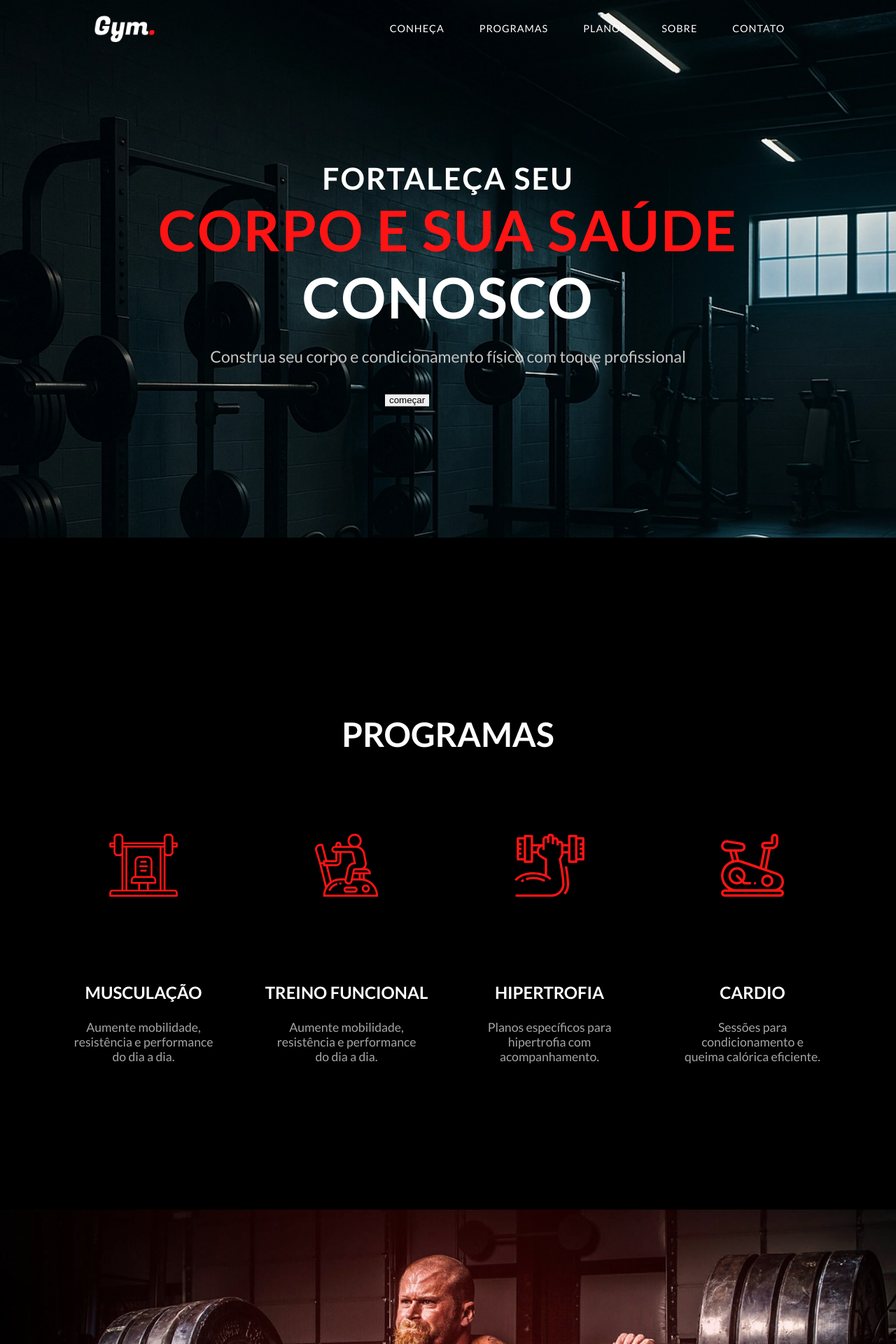
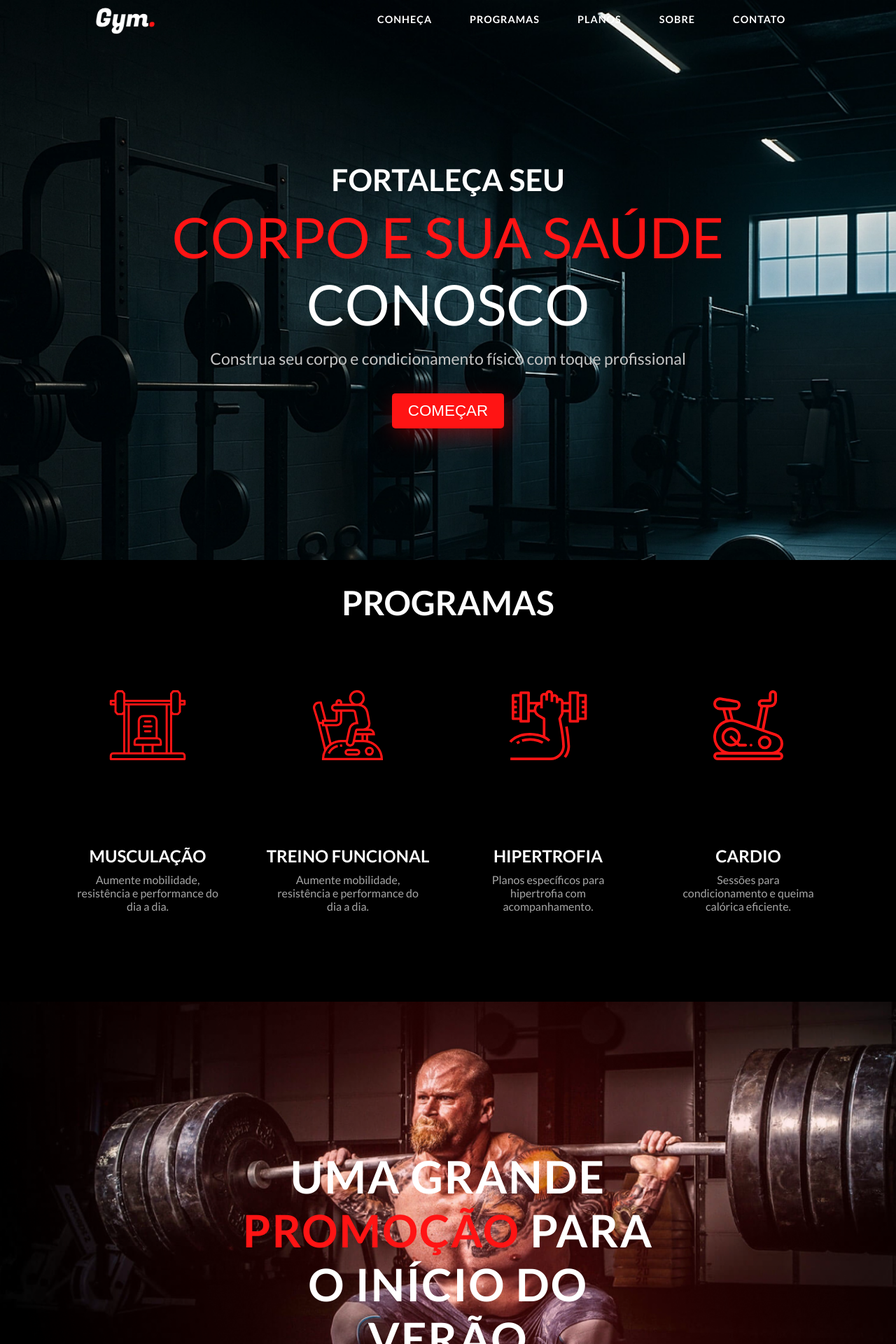
Before and after one commit to gemaquejr/react-gym-app, a React (Create React App) app: page / in a window 1280 px wide. Shown: the top 1920 px of the page at 70% size. Built offline with nearby package versions, Linux system fonts and the light colour scheme; the HTML template or start-up script is replaced by a standard one.

Commit message:
Fix: refatora o estilo do projeto
Signed-off-by: Francisco Gemaque <gemaquejr@hotmail.com>

```diff
--- a/src/index.css
+++ b/src/index.css
@@ -1,14 +1,17 @@
 @import url("https://fonts.googleapis.com/css2?family=Lato:ital,wght@0,100;0,300;0,400;0,700;0,900;1,100;1,300;1,400;1,700;1,900&display=swap");
 
-body {
-  margin: 0;
-  padding: 0;
-  background-color: #000000;
-  font-family: "Lato", sans-serif;
-}
+/* ========= GLOBAL ========= */
 
 * {
   box-sizing: border-box;
+  margin: 0;
+  padding: 0;
+}
+
+body {
+  font-family: "Lato", sans-serif;
+  background-color: #000000;
+  color: #ffffff;
 }
 
 ul {
@@ -19,88 +22,60 @@ a {
   text-decoration: none;
 }
 
+input,
+textarea,
 button {
+  border: none;
   outline: none;
-  border: none;
 }
 
-input {
-  outline: none;
-  border: none;
+/* ========= UTILITIES ========= */
+
+.btn {
+  display: flex;
+  justify-content: center;
+  align-items: center;
+  width: 160px;
+  height: 50px;
+  margin-top: 20px;
+  font-size: 1.4rem;
+  text-transform: uppercase;
+  color: #ffffff;
+  background-color: #ff1414;
+  border-radius: 5px;
+  box-shadow: 5px 10px 30px rgba(255, 2, 2, 0.336);
+  cursor: pointer;
+  transition: all 0.3s ease;
 }
 
-.logo img {
-  width: 90px;
+.btn:hover {
+  background-color: transparent;
+  border: 2px solid #ff1414;
 }
 
-#main {
-  width: 100%;
-  height: 768px;
-  position: relative;
-  background-repeat: no-repeat;
-  background-size: cover;
-  background-image: url("./images/banner.png");
-  z-index: 0;
-}
+/* ========= NAVBAR ========= */
 
 nav {
+  position: fixed;
+  top: 0;
+  left: 0;
+  z-index: 1;
+  width: 100%;
   display: flex;
   justify-content: space-around;
   align-items: center;
-  position: fixed;
-  left: 0;
-  top: 0;
-  width: 100%;
-  z-index: 1;
   background-color: transparent;
   transition: 0.6s ease-in-out;
   cursor: pointer;
 }
 
 nav.active {
-  box-shadow: 5px 10px 30px rgba(0, 0, 0, 0.157);
   background-color: #000000;
+  box-shadow: 0 2px 10px rgba(0, 0, 0, 0.5);
 }
 
-nav ul {
-  display: flex;
-}
-
-.active {
-  background-color: #ff1414;
-  color: #ffffff;
-  box-shadow: 5px 10px 30px rgba(198, 64, 64, 0.411);
-  transition: all ease 0.2s;
-}
-
-.active:hover {
-  background-color: #000000;
-  color: #ffffff;
-  box-shadow: 5px 10px 30px rgba(198, 64, 64, 0.411);
-  transition: all ease 0.2s;
-}
-
-nav ul li a {
-  font-family: "Lato";
-  height: 40px;
-  line-height: 43px;
-  margin: 3px;
-  padding: 0px 22px;
-  display: flex;
-  font-size: 0.9rem;
-  text-transform: uppercase;
-  font-weight: 500;
-  color: #ffffff;
-  letter-spacing: 1px;
-  border-radius: 3px;
-  transition: 0.2s ease-in-out;
-}
-
-nav ul li a:hover {
-  background-color: #ff1414;
-  color: #ffffff;
-  box-shadow: 5px 10px 30px rgba(255, 2, 2, 0.336);
-  transition: all ease 0.2s;
+.logo img {
+  width: 80%;
 }
 
 nav .menu-btn,
@@ -108,14 +83,69 @@ nav .menu-btn,
   display: none;
 }
 
+nav ul {
+  display: flex;
+  gap: 10px;
+}
+
+nav ul li a {
+  display: flex;
+  align-items: center;
+  justify-content: center;
+  height: 40px;
+  padding: 0 22px;
+  font-size: 0.9rem;
+  font-weight: 600;
+  text-transform: uppercase;
+  letter-spacing: 1px;
+  border-radius: 4px;
+  transition: 0.3s ease;
+}
+
+nav ul li a:hover {
+  background-color: #ff1414;
+}
+
+.active {
+  background-color: #ff1414;
+  box-shadow: 0 0 15px rgba(198, 64, 64, 0.411);
+  transition: all ease 0.2s;
+}
+
+.active:hover {
+  background-color: #000000;
+}
+
+/* ========= HEADER ========= */
+
+#main {
+  position: relative;
+  width: 100%;
+  height: 100vh;
+  background-repeat: no-repeat;
+  background-size: cover;
+  background-image: url("./images/banner.png");
+  z-index: 0;
+}
+
 .header-heading {
+  position: absolute;
+  top: 55%;
+  left: 50%;
+  transform: translate(-50%, -55%);
+  width: 900px;
   text-align: center;
-  font-family: "Lato";
-  width: 900px;
-  position: absolute;
-  left: 50%;
-  top: 55%;
-  transform: translate(-50%, -55%);
+}
+
+.header-heading h2 {
+  font-size: 2.7rem;
+  margin-bottom: 0.5rem;
+  font-weight: 700;
+}
+
+.header-heading h1 {
+  font-size: 5rem;
+  font-weight: 400;
 }
 
 .header-heading span {
@@ -125,161 +155,111 @@ nav .menu-btn,
 .header-heading .details {
   font-size: 23px;
   color: #c5c5c5;
-}
-
-.header-heading h2 {
-  font-family: "Lato";
-  font-size: 2.7rem;
-  margin: 0px;
-  letter-spacing: 2px;
-  color: #ffffff;
-}
-
-.header-heading h1 {
-  font-family: "Lato";
-  font-size: 5rem;
-  margin: 0px;
-  letter-spacing: 2px;
-  color: #ffffff;
+  margin-top: 1rem;
 }
 
 .header-btns {
   display: flex;
-  margin-top: 40px;
-  margin-left: 40%;
+  justify-content: center;
+  margin-top: 1rem;
 }
 
-.header-btn {
-  width: 160px;
-  height: 50px;
-  display: flex;
-  justify-content: center;
-  align-items: center;
-  font-size: 1.4rem;
-  background-color: #ff1414;
-  box-shadow: 5px 10px 30px rgba(255, 2, 2, 0.336);
-  border-radius: 5px;
-  color: #ffffff;
-}
-
-.header-btn:hover {
-  background-color: transparent;
-  transition: all ease 0.5s;
-  color: #ffffff;
-  border: 2px solid #ff1414;
-}
+/* ========= FEATURES ========= */
 
 #features {
-  width: 100%;
-  height: 120vh;
-  box-sizing: border-box;
-  font-family: "Lato";
   display: flex;
   flex-direction: column;
   align-items: center;
   justify-content: center;
-  padding-top: 40px;
+  padding-top: 2rem;
   background-color: #000000;
 }
 
 #features h1 {
-  color: #fff;
   font-size: 3rem;
+  margin-bottom: 2rem;
+  font-weight: 700;
 }
 
 .a-container {
   display: flex;
+  flex-wrap: wrap;
   justify-content: center;
-  align-content: center;
 }
 
 .a-box {
+  width: 20%;
+  height: 60vh;
+  margin: 15px;
   background-color: #000000;
-  width: 250px;
-  height: 400px;
-  margin: 20px;
   border-radius: 10px;
   overflow: hidden;
   transition: 0.4s ease-in-out;
-  position: relative;
+}
+
+.a-box:hover {
+  border: 1px solid #ff1414;
+  box-shadow: 2px 2px 12px rgba(184, 0, 0, 0.45);
 }
 
 .a-b-img {
   width: 100%;
-  height: 60%;
+  height: 50%;
 }
 
 .a-b-img img {
-  padding: 15px;
-  margin-top: 40px;
   width: 100%;
   height: 50%;
-}
-
-.a-box:hover {
-  border: 1px solid #ff1414;
-  box-shadow: 2px 2px 12px rgba(184, 0, 0, 0.445);
+  margin-top: 40px;
+  padding: 10px;
 }
 
 .a-b-text {
-  width: 100%;
-  height: 40%;
-  background-color: #000000;
   display: flex;
+  flex-direction: column;
   justify-content: center;
   align-items: center;
+  height: 20vh;
   text-align: center;
-  flex-direction: column;
-}
-
-.a-b-text h2 {
-  color: #fff;
 }
 
 .a-b-text p {
-  margin: 0px;
   color: #ffffffa6;
-  font-size: 1.1rem;
-  font-family: "Lato";
-  display: block;
-  display: -webkit-box;
+  font-size: 1rem;
   max-width: 80%;
-  margin-top: 5px;
+  margin-top: 10px;
   -webkit-line-clamp: 4;
   line-clamp: 4;
-  -webkit-box-orient: vertical;
+  display: -webkit-box;
   overflow: hidden;
   text-overflow: ellipsis;
-  margin-bottom: 10px;
 }
 
-.a-b-text p:hover {
-  color: #ffffff;
-}
-
-.a-b-text a {
-  margin-top: 15px;
-}
+/* ========= OFFER ========= */
 
 #offer {
-  padding-top: 30px;
+  position: relative;
   width: 100%;
-  height: 768px;
-  position: relative;
+  height: 100vh;
   background-repeat: no-repeat;
   background-size: cover;
   background-image: url(images/offer.png);
   text-align: center;
+  padding-top: 30px;
 }
 
 .pr-heading {
+  position: absolute;
+  top: 55%;
+  left: 50%;
+  transform: translate(-50%, -55%);
+  width: 600px;
   text-align: center;
-  font-family: "Lato";
-  width: 600px;
-  position: absolute;
-  left: 50%;
-  top: 55%;
-  transform: translate(-50%, -55%);
+}
+
+.pr-heading h1 {
+  font-size: 4rem;
+  letter-spacing: 2px;
 }
 
 .pr-heading span {
@@ -287,77 +267,42 @@ nav .menu-btn,
 }
 
 .pr-heading .details {
-  font-size: 23px;
+  font-size: 1.2rem;
   color: #c5c5c5;
-}
-
-.pr-heading .details {
-  font-size: 1.2rem;
-}
-
-.pr-heading h1 {
-  font-family: "Lato";
-  font-size: 4rem;
-  margin: 0px;
-  letter-spacing: 2px;
-  color: #ffffff;
 }
 
 .pr-btns {
   display: flex;
-  margin-top: 40px;
-  margin-left: 35%;
+  justify-content: center;
+  margin-top: 1rem;
 }
 
-.pr-btn {
-  width: 160px;
-  height: 50px;
-  display: flex;
-  justify-content: center;
-  align-items: center;
-  font-size: 1.4rem;
-  background-color: #ff1414;
-  box-shadow: 5px 10px 30px rgba(255, 2, 2, 0.336);
-  border-radius: 5px;
-  color: #ffffff;
-}
-
-.pr-btn:hover {
-  background-color: transparent;
-  transition: all ease 0.5s;
-  color: #ffffff;
-  border: 2px solid #ff1414;
-}
+/* ========= ABOUT ========= */
 
 #about {
-  margin-top: 100px;
-  width: 100%;
-  height: 120vh;
-  box-sizing: border-box;
   display: flex;
+  flex-wrap: wrap;
   align-items: center;
-  justify-content: space-between;
-  padding: 50px 5% 0px 5%;
-  position: relative;
+  justify-content: center;
+  padding: 5rem;
+  gap: 3rem;
 }
 
 .about-text {
-  width: 45%;
-  color: #fff;
-  list-style: circle;
+  width: 40%;
   text-align: justify;
 }
 
 .about-text h1 {
   font-size: 3rem;
   color: #ff1414;
-  font-weight: 500;
-  margin: 0px;
-  padding: 0px;
+  font-weight: 400;
+  margin-bottom: 1.5rem;
+  text-align: center;
 }
 
 .about-text p {
-  width: 80%;
+  margin-bottom: 1.5rem;
   font-size: 1.2rem;
   color: #cecece;
 }
@@ -367,242 +312,111 @@ nav .menu-btn,
   width: 140px;
   height: 45px;
   border-radius: 10px;
-  border: none;
-  outline: none;
-  color: #ffffff;
   background-color: #ff1414;
+  transition: all ease 0.3s;
 }
 
 .about-text button:hover {
+  background-color: rgb(0, 0, 0);
   box-shadow: 5px 10px 30px rgba(255, 2, 2, 0.336);
-  background-color: rgb(0, 0, 0);
-  transition: all ease 0.3s;
-  color: #ffffff;
-}
-
-.about-image {
-  width: 50%;
 }
 
 .about-image img {
-  width: 600px;
+  width: 500px;
 }
 
-#contact {
-  width: 100%;
+.about-btn {
   display: flex;
   justify-content: center;
-  align-items: center;
-  flex-direction: column;
+  margin-top: 1rem;
 }
 
-#contact h1 {
-  color: #fff;
-  font-size: 3rem;
+/* ========= CONTACT ========= */
+
+#contact {
+  display: flex;
+  flex-direction: column;
+  align-items: center;
+  justify-content: center;
+  padding: 3rem;
+}
+
+#contact h2 {
+  font-size: 2rem;
+  margin-bottom: 1rem;
 }
 
 #contact form {
-  width: 600px;
+  width: 500px;
+  margin: 0 auto;
   display: flex;
   flex-direction: column;
-  justify-content: center;
-  align-items: center;
-  margin-bottom: 40px;
+  gap: 0.5rem;
 }
 
 #contact form input,
 #contact form textarea {
   width: 100%;
-  height: 50px;
-  margin: 5px 0px;
-  padding: 10px;
-  border: none;
-  outline: none;
   background-color: #ffffff2d;
   color: #ffffff;
   border-radius: 5px;
+  padding: 0.8rem;
 }
 
-#contact form textarea {
-  height: 150px;
+#contact textarea {
+  height: 35vh;
+  resize: none;
 }
 
-#contact form input[type="submit"] {
-  height: 45px;
-  background: linear-gradient(90deg, #ff1414 20%, #f70000);
-  color: #ffffff;
-  text-transform: uppercase;
+.form-actions {
+  display: flex;
+  justify-content: center;
+  width: 100%;
 }
 
+.status {
+  margin-top: 1rem;
+  font-weight: 600;
+}
+
+.status.error {
+  color: #ff4040;
+}
+
+.status.success {
+  color: #4caf50;
+}
+
+/* ========= FOOTER ========= */
+
 .footer {
-  padding:24px;
-  display:flex;
-  justify-content:space-between;
-  align-items:center;
-  border-top:1px solid rgba(255,255,255,.03);
-  color: #ffffff;
+  display: flex;
+  flex-direction: column;
+  align-items: center;
+  padding: 1.5rem;
+  border-top: 1px solid rgba(255, 255, 255, 0.1);
+}
+
+.footer .socials {
+  margin-top: 0.8rem;
+  display: flex;
+  gap: 1rem;
 }
 
 .footer .socials a {
-  margin-left:12px
+  font-weight: 600;
+  transition: 0.3s;
 }
 
-@media (max-width: 620px) {
-  #contact form {
-    width: 90%;
-  }
+.footer .socials a:hover {
+  color: #ff1414;
 }
 
-@media (max-width: 1190px) {
-  #main {
-    background-size: 1150px !important;
-  }
+/* ========= RESPONSIVE ========= */
 
-  .header-heading {
-    left: 50%;
-    top: 50%;
-    transform: translate(-50%, -50%);
-    text-align: center;
-  }
-
-  .header-heading h2 {
-    font-size: 1.5rem;
-  }
-
-  .header-heading h1 {
-    font-size: 3rem;
-  }
-
-  .header-heading .details {
-    font-size: 1rem;
-  }
-
-  .pr-heading {
-    left: 50%;
-    top: 50%;
-    transform: translate(-50%, -50%);
-    text-align: center;
-  }
-
-  .pr-heading h2 {
-    font-size: 1.5rem;
-  }
-
-  .pr-heading h1 {
-    font-size: 3rem;
-  }
-
-  .pr-heading .details {
-    font-size: 1rem;
-  }
-
-  .about-image img {
-    height: 400px;
-  }
-
-  #features {
-    height: auto;
-  }
-
-  .a-container {
-    flex-wrap: wrap;
-  }
-
-  .a-box {
-    flex-grow: 1;
-  }
-
-  .a-b-img img {
-    object-fit: contain;
-  }
-}
-
-@media (max-width: 970px) {
-  #main {
-    height: 650px;
-  }
-
-  .header-heading {
-    left: 50%;
-    top: 50%;
-    transform: translate(-50%, -50%);
-  }
-
-  .pr-heading {
-    left: 50%;
-    top: 50%;
-    transform: translate(-50%, -50%);
-  }
-
-  .about-image {
-    display: none;
-  }
-
-  .header-btn {
-    margin-left: 40%;
-    margin-top: 20px;
-  }
-
-  .pr-btn {
-    margin-left: 40%;
-    margin-top: 20px;
-  }
-
-  #about {
-    justify-content: center;
-    padding-top: 0px;
-    text-align: center;
-    margin-top: 0px;
-  }
-
-  .about-text {
-    width: 90%;
-  }
-
-  .about-text h1 {
-    font-size: 4rem;
-  }
-
-  .about-text p {
-    width: 100%;
-  }
-
-  #features {
-    margin-bottom: 100px;
-  }
-}
-
-@media (max-width: 600px) {
-  .header-heading {
-    width: 60%;
-  }
-
-  .pr-heading {
-    width: 60%;
-  }
-}
-
-@media (max-width: 1100px) {
-  .menu-icon {
-    display: block;
-  }
-
-  nav {
-    justify-content: space-between;
-    height: 65px;
-    padding: 0px 30px;
-  }
-
+@media (max-width: 768px) {
   .logo img {
     width: 70px;
-  }
-
-  .header-btns {
-    margin: 0;
-  }
-
-  .pr-btns {
-    margin: 0;
   }
 
   .menu {
@@ -615,50 +429,40 @@ nav .menu-btn,
     background-color: rgba(0, 0, 0, 0.8);
     backdrop-filter: blur(4px);
     border-bottom: 4px solid #ff1414;
-    padding: 0px;
-    margin: 0px;
   }
 
-  .menu li {
-    width: 100%;
+  .menu-icon {
+    display: block;
   }
 
-  nav .menu li a {
-    width: 100%;
-    height: 40px;
-    justify-content: center;
-    align-items: center;
-    margin: 0px;
-    padding: 25px;
-    border: 1px solid rgba(38, 38, 38, 0.03);
+  nav {
+    justify-content: space-between;
+    height: 65px;
+    padding: 0 30px;
   }
 
   nav .menu-icon {
     cursor: pointer;
-    float: right;
     padding: 28px 20px;
-    position: relative;
-    user-select: none;
   }
 
   nav .menu-icon .nav-icon {
+    display: block;
+    width: 24px;
+    height: 2px;
     background-color: #ffffff;
-    display: block;
-    height: 2px;
     position: relative;
     transition: background 0.2s ease-out;
-    width: 24px;
   }
 
   nav .menu-icon .nav-icon:before,
   nav .menu-icon .nav-icon:after {
-    background: rgb(255, 255, 255);
     content: "";
-    display: block;
+    width: 100%;
     height: 100%;
+    background: #ffffff;
     position: absolute;
     transition: all ease-out 0.2s;
-    width: 100%;
   }
 
   nav .menu-icon .nav-icon:before {
@@ -683,18 +487,93 @@ nav .menu-btn,
     top: 0;
   }
 
-  nav .menu-btn {
+  nav .menu-btn:checked ~ .menu {
+    display: block;
+  }
+
+  .header-heading,
+  .pr-heading {
+    left: 50%;
+    top: 50%;
+    transform: translate(-50%, -50%);
+    text-align: center;
+  }
+
+  .header-heading {
+    width: 100%;
+  }
+
+  .header-heading h2 {
+    font-size: 1.8rem;
+  }
+
+  .header-heading h1 {
+    font-size: 2.5rem;
+  }
+
+  .header-heading .details {
+    font-size: 1.2rem;
+    margin-top: 0.8rem;
+  }
+
+  #features h1 {
+    font-size: 1.5rem;
+    margin-bottom: 0.1rem;
+    font-weight: 600;
+  }
+
+  .a-box {
+    width: 100%;
+    height: 70vh;
+  }
+
+  .a-b-text h2 {
+    font-size: 2rem;
+  }
+
+  .pr-heading h1 {
+    font-size: 2.5rem;
+  }
+
+  .pr-heading .details {
+    font-size: 1rem;
+  }
+
+  #about {
+    padding-top: 3rem;
+  }
+
+  .about-image {
     display: none;
   }
 
-  nav .menu-btn:checked ~ .menu {
-    display: block;
+  .about-text {
+    width: 90%;
   }
 }
 
-@media (max-width: 400px) {
+@media (max-width: 600px) {
+  .header-heading,
+  .pr-heading {
+    width: 80%;
+  }
+
+  #offer {
+  height: 60vh;
+}
+
+.pr-btns .btn {
+  width: 60px;
+  height: 25px;
+  margin-top: 5px;
+  font-size: 0.6rem;
+}
+
+  #contact form {
+    width: 90%;
+  }
+
   .a-box {
     width: 100%;
-    height: 400px;
   }
 }
```
